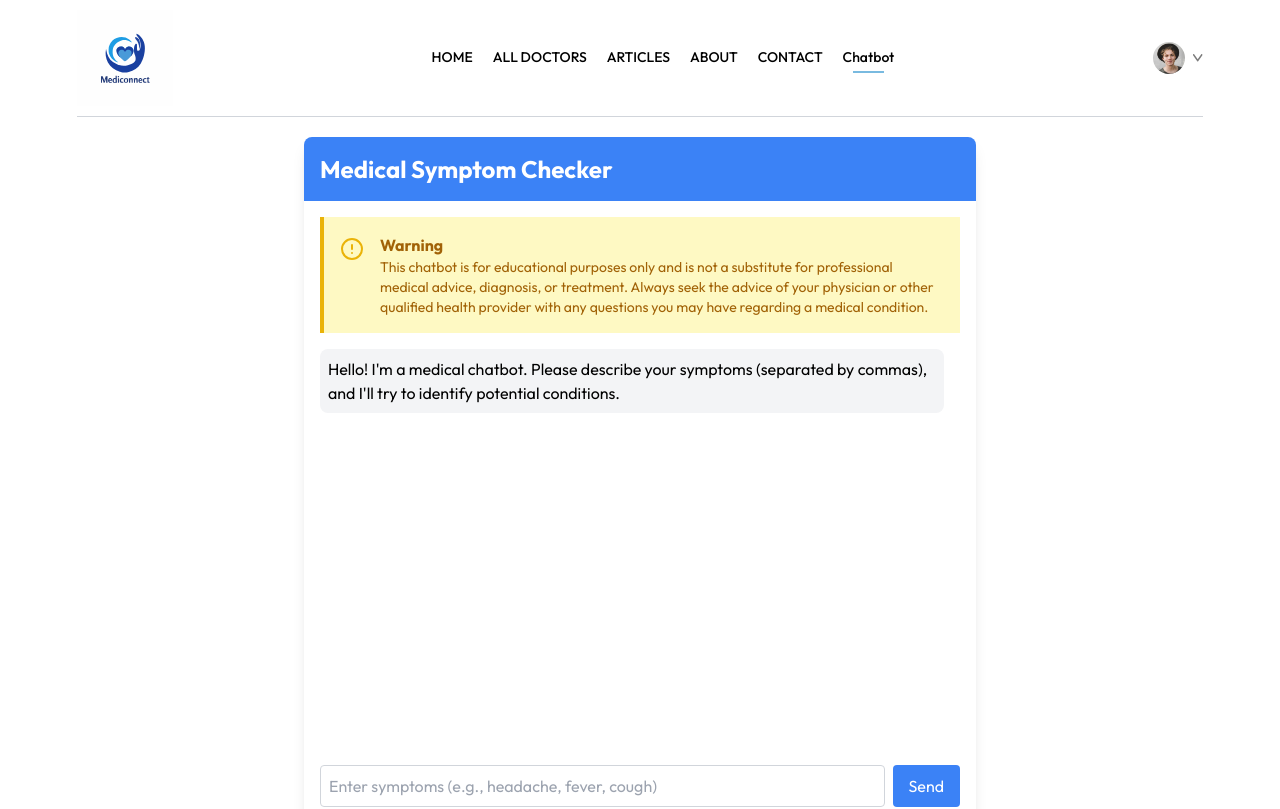
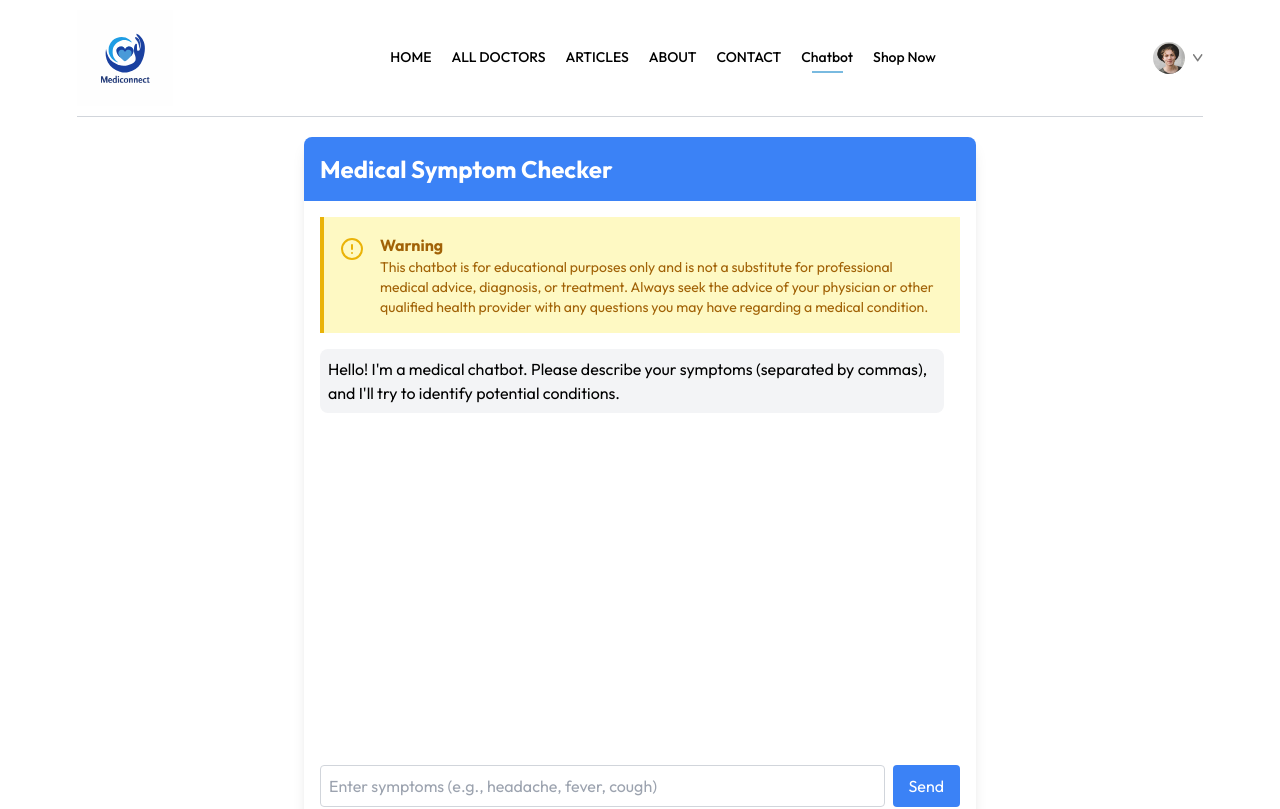
Before and after one commit to pinak22dhir/URA, a React (Vite) app in the folder mediconnectfrontend/frontend/: page /chatbot in a window 1280 px wide. Shown: the top 809 px of the page. Built offline with nearby package versions, Linux system fonts and the light colour scheme.

Commit message:
integrated ecommerce and mediconnect

```diff
--- a/mediconnectfrontend/frontend/src/components/Navbar.jsx
+++ b/mediconnectfrontend/frontend/src/components/Navbar.jsx
@@ -35,6 +35,10 @@ const Navbar = () => {
         </NavLink>
         <NavLink to='/chatbot'>
             <li className='py-1'>Chatbot</li>
+            <hr className='border-none outline-none h-0.5 bg-primary w-3/5 m-auto hidden'/>
+        </NavLink>
+        <NavLink to='http://localhost:5173/'>
+            <li className='py-1'>Shop Now</li>
             <hr className='border-none outline-none h-0.5 bg-primary w-3/5 m-auto hidden'/>
         </NavLink>
       </ul>
```
